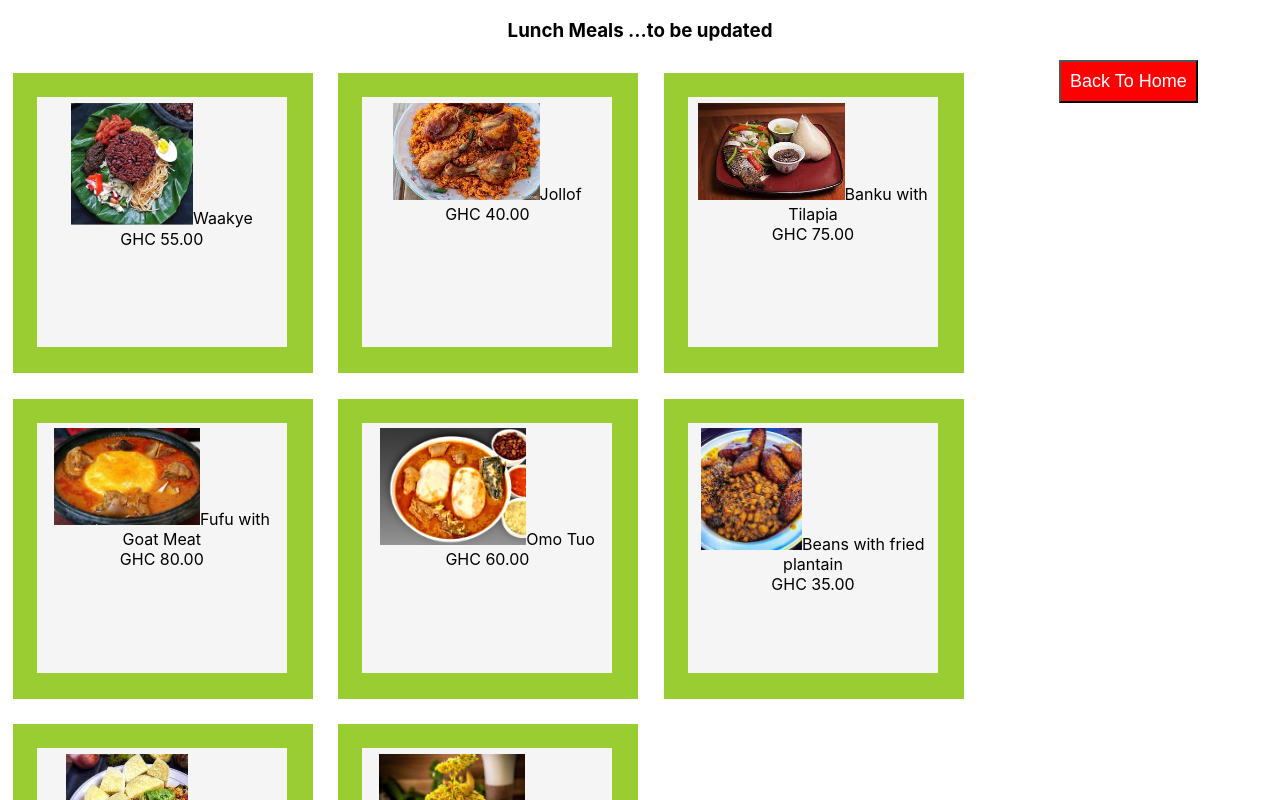
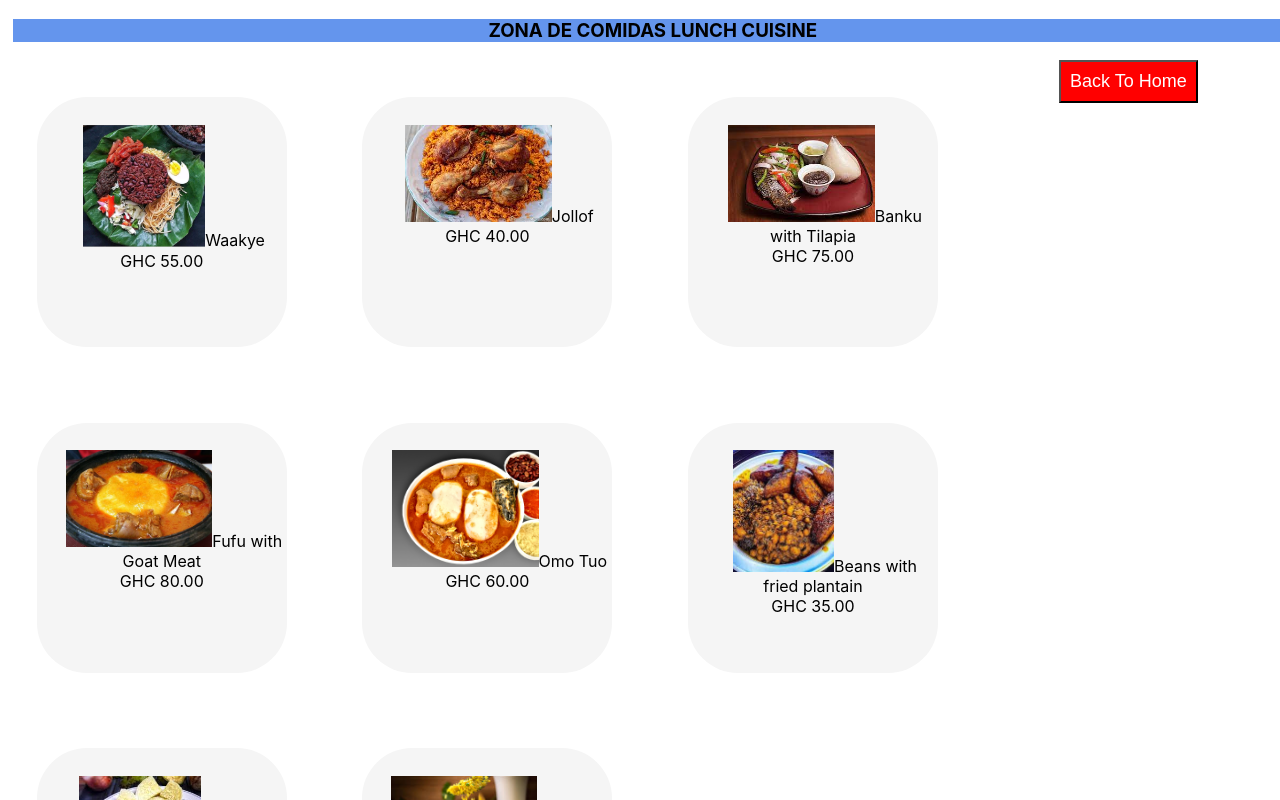
Before and after one commit to QuinSack/zonadecomidas, a React (Create React App) app: page /shop/lunchmeals in a window 1280 px wide. Shown: the top 800 px of the page. Built offline with nearby package versions, Linux system fonts and the light colour scheme.

Commit message:
modified styling for lunch meals page

```diff
--- a/src/components/LunchMeals.js
+++ b/src/components/LunchMeals.js
@@ -76,7 +76,9 @@ const lunchMeals = [
 const LunchMeals = () => {
   return (
     <div>
-        <h3>Lunch Meals ...to be updated</h3>
+      <div className='lunchmealsheader'>
+        <h3><strong>ZONA DE COMIDAS LUNCH CUISINE</strong></h3>
+      </div>
         {lunchList}
         <BackToHomeButton />
     </div>
--- a/src/components/styles.css
+++ b/src/components/styles.css
@@ -66,12 +66,13 @@ body {
 }
 
 .lunchcontainer{
-    background-color: yellowgreen;
+    background-color: white;
     width: 300px;
     height: 300px;
     margin: 1%;
     display: grid;
     float: left;
+    border-radius: 20%;
 }
 
 .lunchbox{
@@ -81,11 +82,21 @@ body {
     background-color: whitesmoke;
     margin-top: 8%;
     margin-left: 8%;
+    border-radius: 20%;
+    text-align: center;
 }
 
 .img{
     max-width: 60%;
     max-height: 50%;
-    margin-top: 1%;
+    margin-top: 10%;
+    margin-left: 10%;
     float: none;
 }
+
+.lunchmealsheader{
+    width: 100%;
+    height: 20%;
+    background-color: cornflowerblue;
+    margin: 1%;
+}
```
